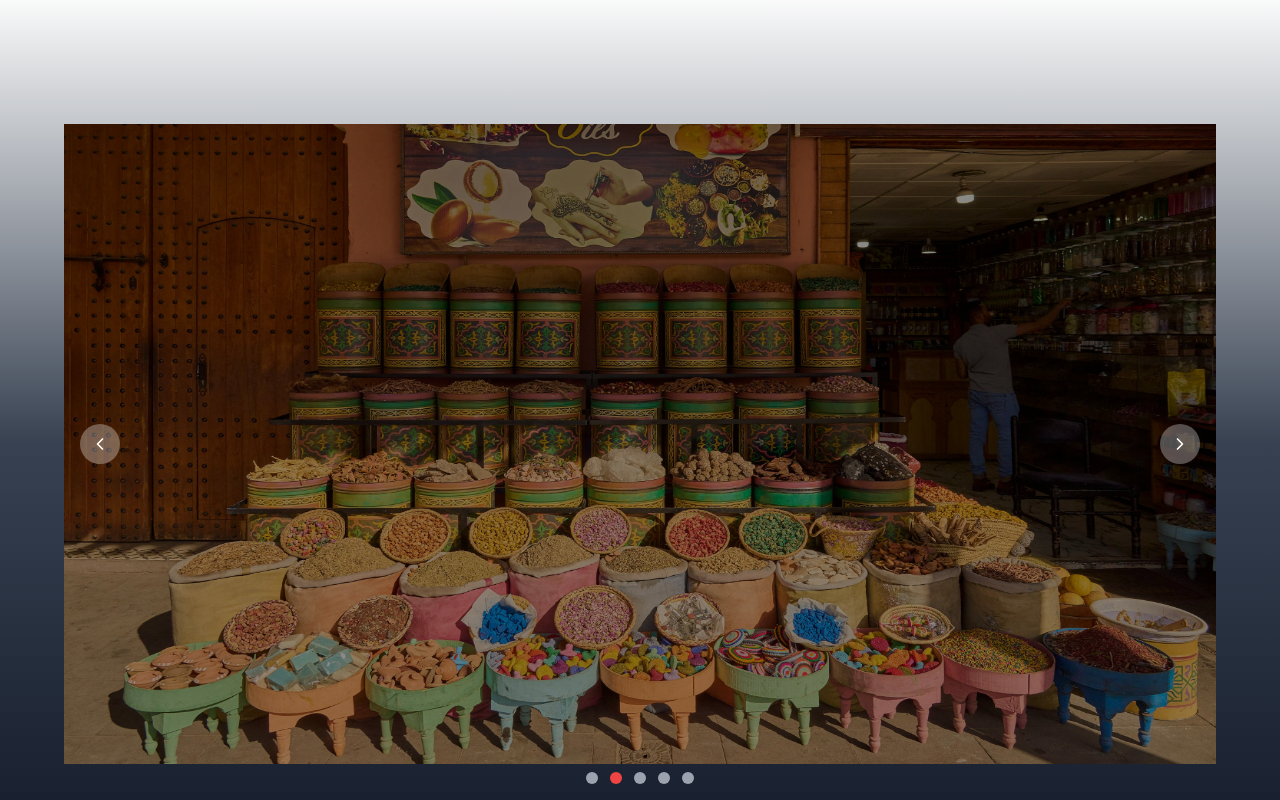
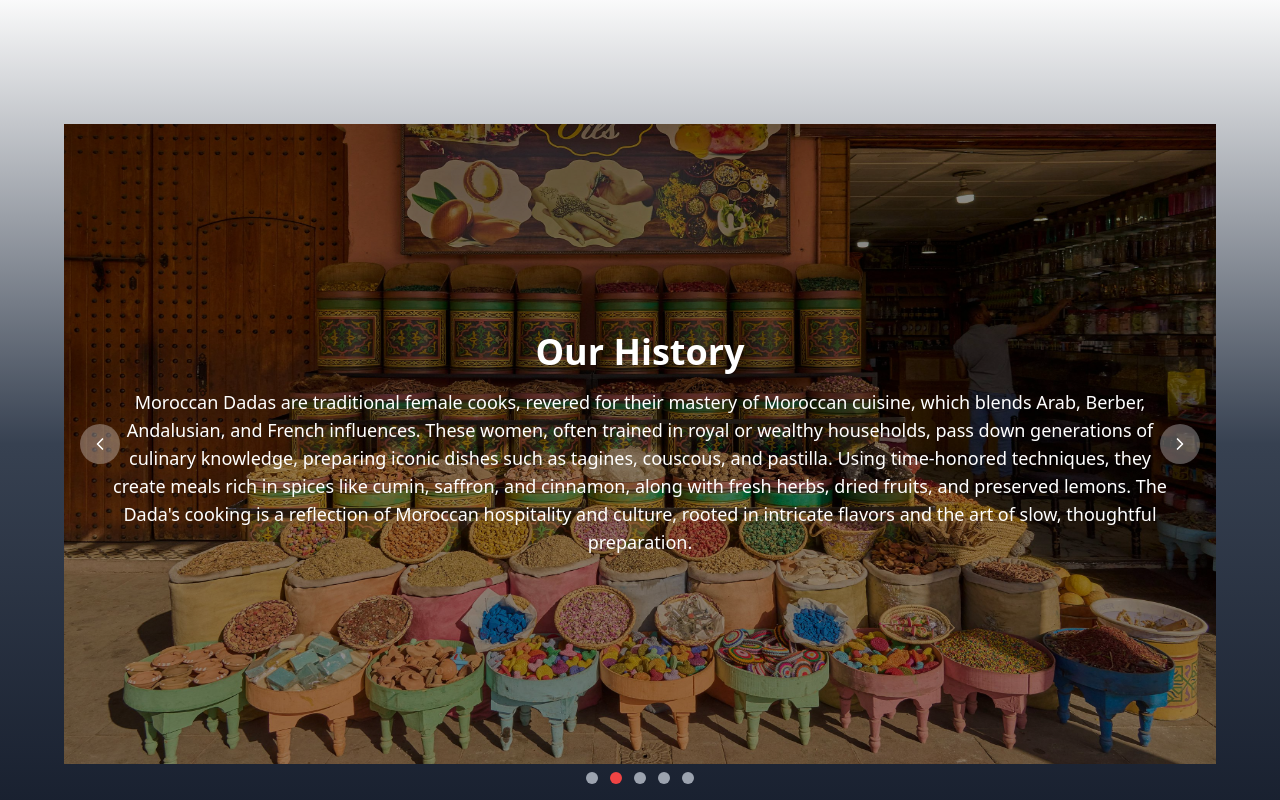
Before and after one commit to sarhiri/restaurant-client, a React (Create React App) app: page / in a window 1280 px wide. Shown: the part 2460-3260 px from the top of the page. Built offline with nearby package versions, Linux system fonts and the light colour scheme.

Commit message:
slider done

```diff
--- a/src/components/Slider.jsx
+++ b/src/components/Slider.jsx
@@ -45,6 +45,13 @@ const SimpleCarousel = () => {
             <div className="absolute inset-0 bg-black opacity-40 z-10"></div>
           </div>
         ))}
+          {/* Text overlay */}
+          <div className="absolute inset-0 z-20 flex flex-col justify-center items-center text-white text-center px-2">
+          <h1 className="text-4xl font-bold mb-4 shadow-sm">Our History</h1>
+          <p className="text-lg max-w-1xl px-10">
+          Moroccan Dadas are traditional female cooks, revered for their mastery of Moroccan cuisine, which blends Arab, Berber, Andalusian, and French influences. These women, often trained in royal or wealthy households, pass down generations of culinary knowledge, preparing iconic dishes such as tagines, couscous, and pastilla. Using time-honored techniques, they create meals rich in spices like cumin, saffron, and cinnamon, along with fresh herbs, dried fruits, and preserved lemons. The Dada's cooking is a reflection of Moroccan hospitality and culture, rooted in intricate flavors and the art of slow, thoughtful preparation.
+          </p>
+        </div>
       </div>
 
       {/* Slider controls */}
@@ -101,6 +108,7 @@ const SimpleCarousel = () => {
           />
         ))}
       </div>
+
     </div>
   );
 };
```
